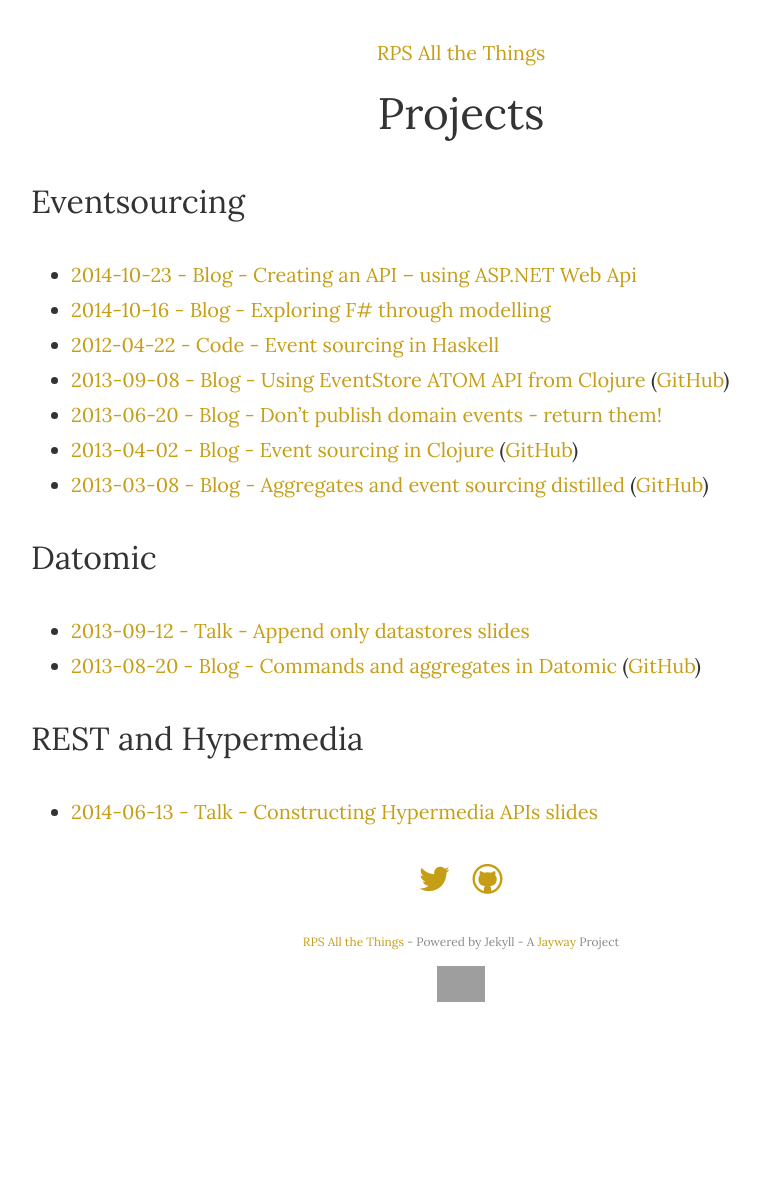
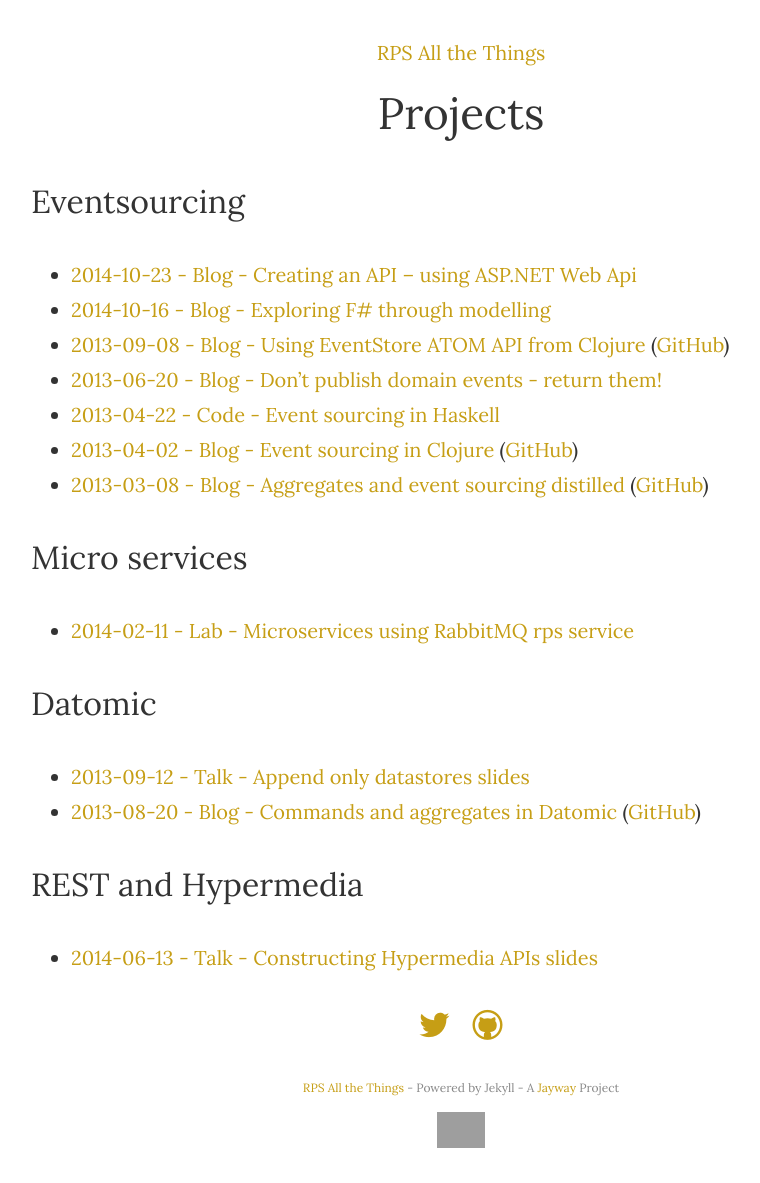
Before and after one commit to jayway/rpsallthethings, a Jekyll site: the page built from projects.md, in a window 1280 px wide. Shown: the whole page, without its empty margins (179-939 px from the left). Built offline with Jekyll 4.4.1, drawn with Linux system fonts in a browser that asks for light colours; comment, search, counter and statistics services are not loaded; before the commit the page ends 1037 px from its top, so only the background shows below that; grey boxes are pictures that could not be loaded.

Commit message:
Added first microservice experiment

```diff
--- a/projects.md
+++ b/projects.md
@@ -7,11 +7,15 @@
 
 * [2014-10-23 - Blog - Creating an API – using ASP.NET Web Api](http://www.jayway.com/2014/10/23/creating-an-api-for-a-rock-paper-scissors-game-using-asp-net-web-api/)
 * [2014-10-16 - Blog - Exploring F# through modelling](http://www.jayway.com/2014/10/16/exploring-f-through-modeling-4/)
-* [2012-04-22 - Code - Event sourcing in Haskell](https://bitbucket.org/owickstrom/ues-haskell/src)
 * [2013-09-08 - Blog - Using EventStore ATOM API from Clojure](http://www.jayway.com/2013/09/08/using-eventstore-atom-api-from-clojure/) ([GitHub](https://github.com/jankronquist/rock-paper-scissors-in-clojure/tree/master/eventstore))
 * [2013-06-20 - Blog - Don't publish domain events - return them!](http://www.jayway.com/2013/06/20/dont-publish-domain-events-return-them/)
+* [2013-04-22 - Code - Event sourcing in Haskell](https://bitbucket.org/owickstrom/ues-haskell/src)
 * [2013-04-02 - Blog - Event sourcing in Clojure](http://www.jayway.com/2013/04/02/event-sourcing-in-clojure/) ([GitHub](https://github.com/jankronquist/rock-paper-scissors-in-clojure))
 * [2013-03-08 - Blog - Aggregates and event sourcing distilled](http://www.jayway.com/2013/03/08/aggregates-event-sourcing-distilled/) ([GitHub](https://github.com/jankronquist/rock-paper-scissors-in-java))
+
+## Micro services
+
+* [2014-02-11 - Lab - Microservices using RabbitMQ](https://github.com/johanhaleby/lab-service-registry/blob/master/LAB.md) [rps service](https://github.com/jankronquist/simple-rps-service)
 
 ## Datomic
 
```
